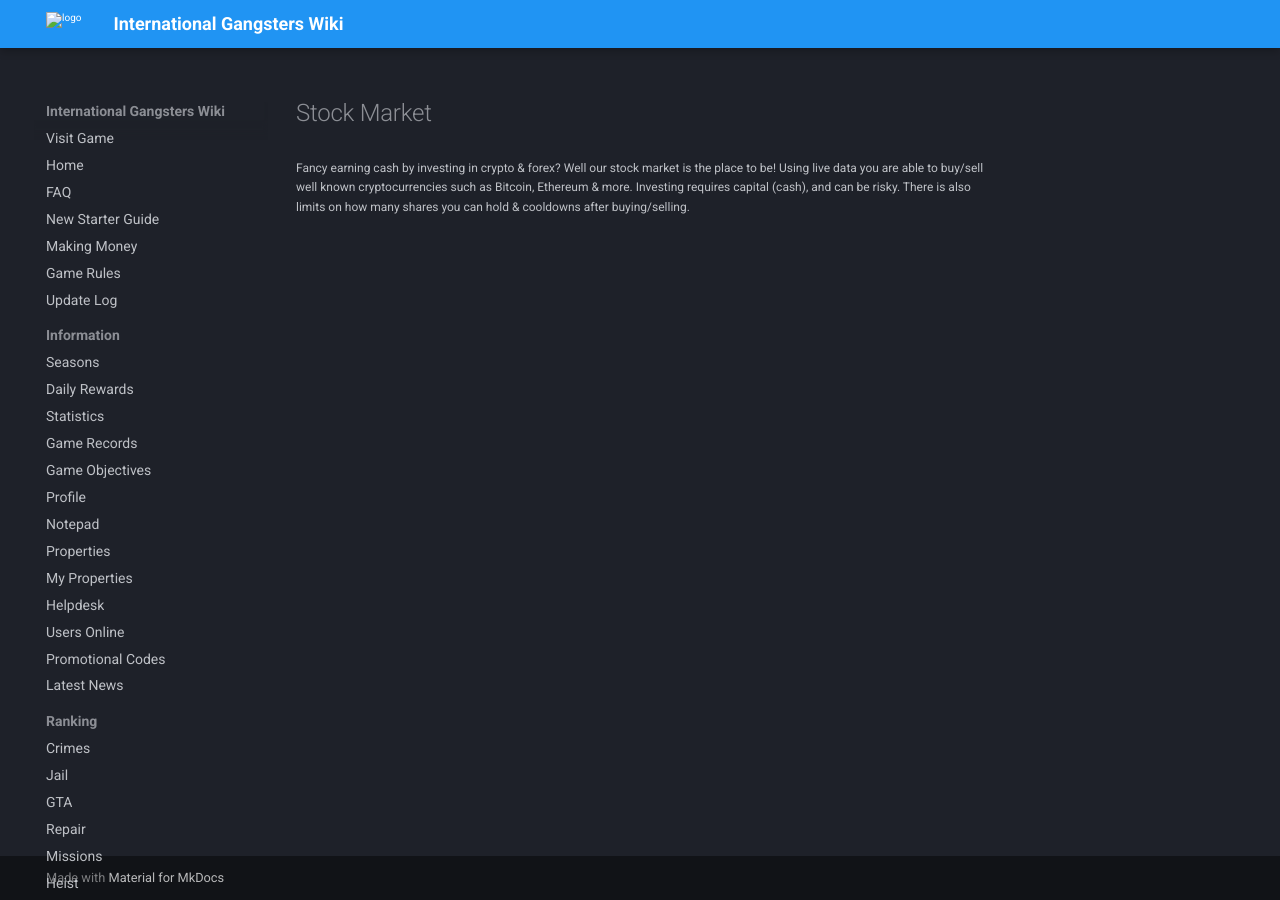
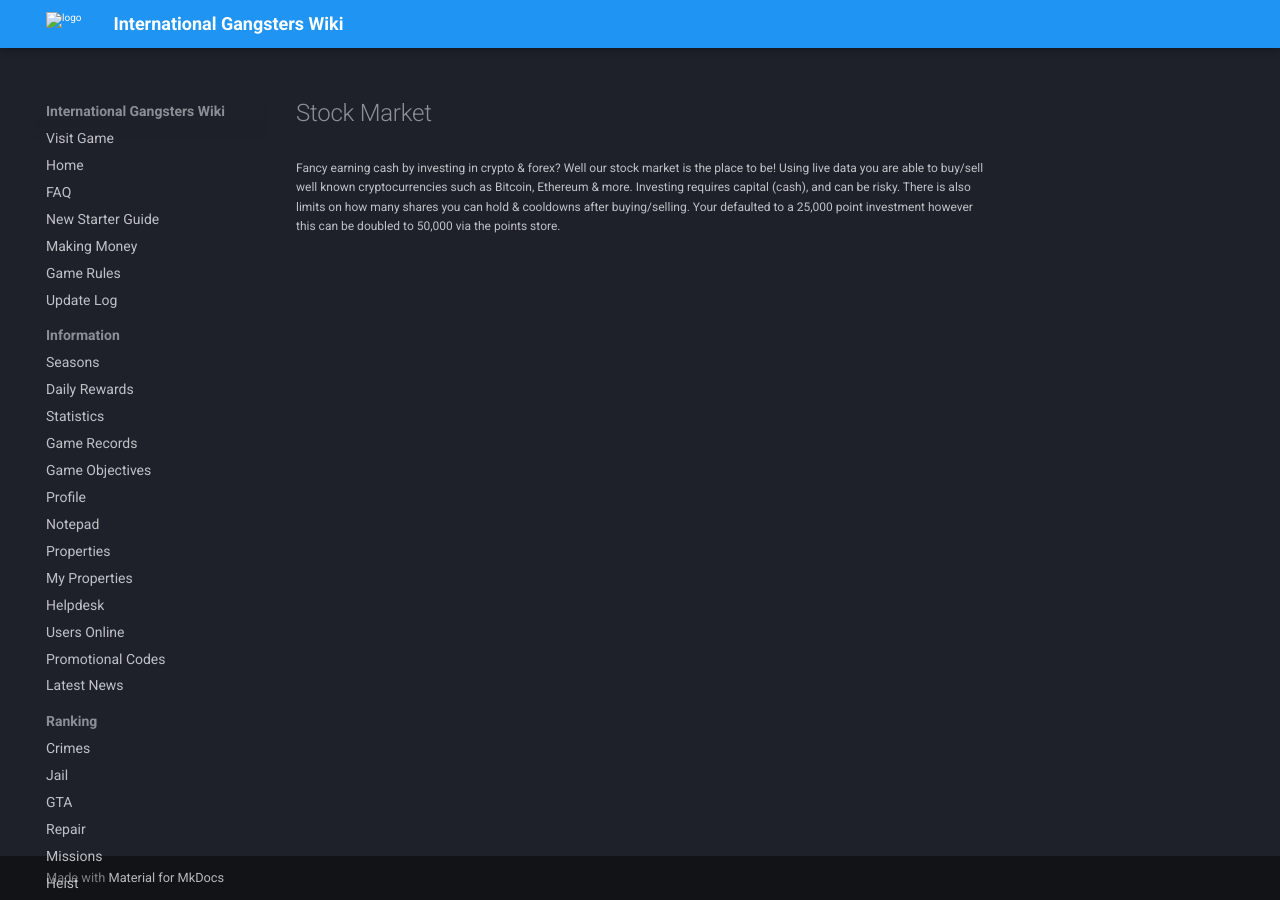
Before and after one commit to InternationalGangsters/wiki, an MkDocs documentation site: the page built from docs/money/stock_market.md, in a window 1280 px wide. Built offline with MkDocs 1.6.1 and Material for MkDocs 9.7.7, drawn with Linux system fonts in a browser that asks for light colours; comment, search, counter and statistics services are not loaded.

Commit message:
Update stock_market.md

```diff
--- a/docs/money/stock_market.md
+++ b/docs/money/stock_market.md
@@ -1,3 +1,4 @@
 # Stock Market
 
 Fancy earning cash by investing in crypto & forex? Well our stock market is the place to be! Using live data you are able to buy/sell well known cryptocurrencies such as Bitcoin, Ethereum & more. Investing requires capital (cash), and can be risky. There is also limits on how many shares you can hold & cooldowns after buying/selling.
+Your defaulted to a 25,000 point investment however this can be doubled to 50,000 via the points store.
```
